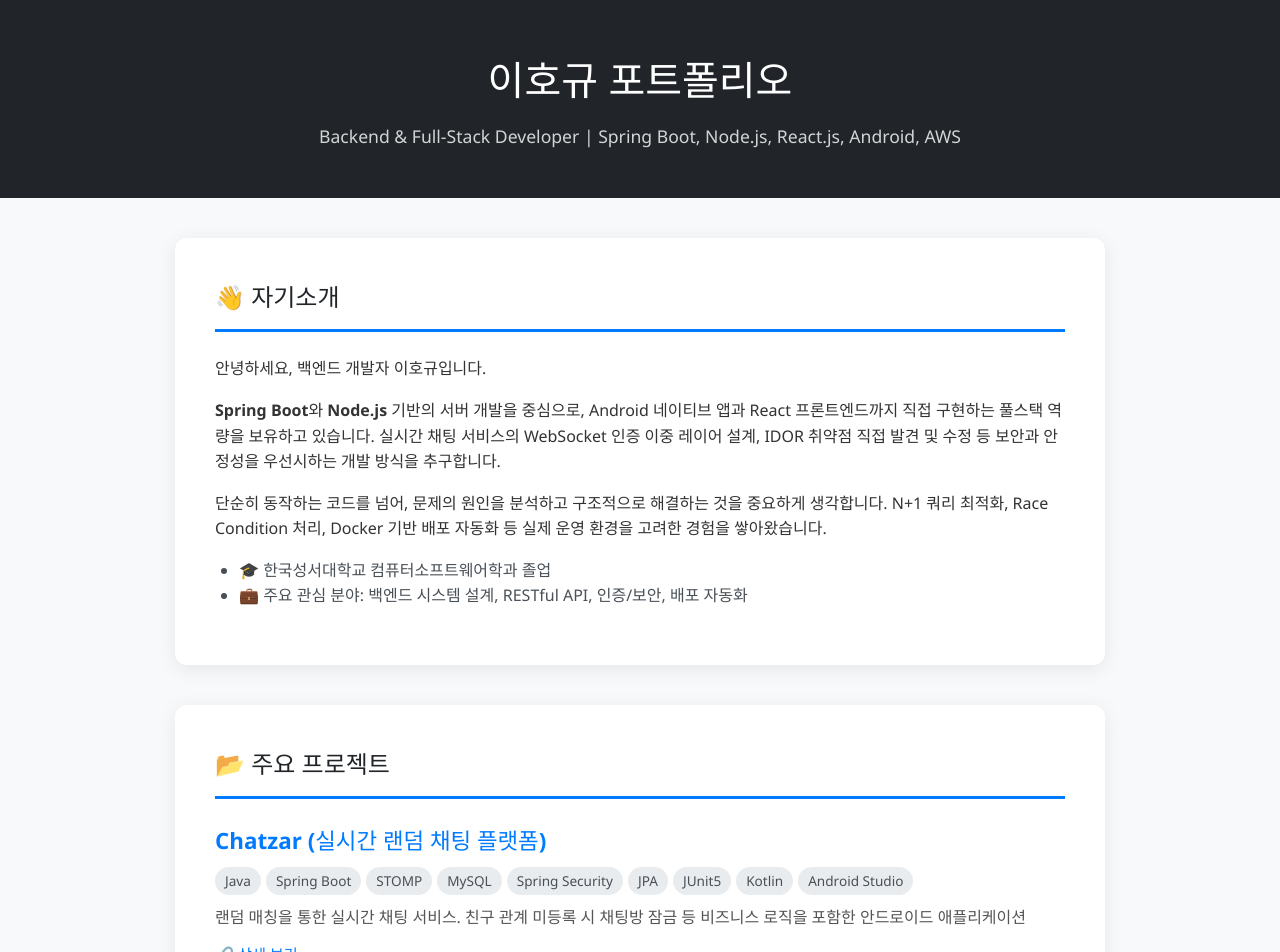
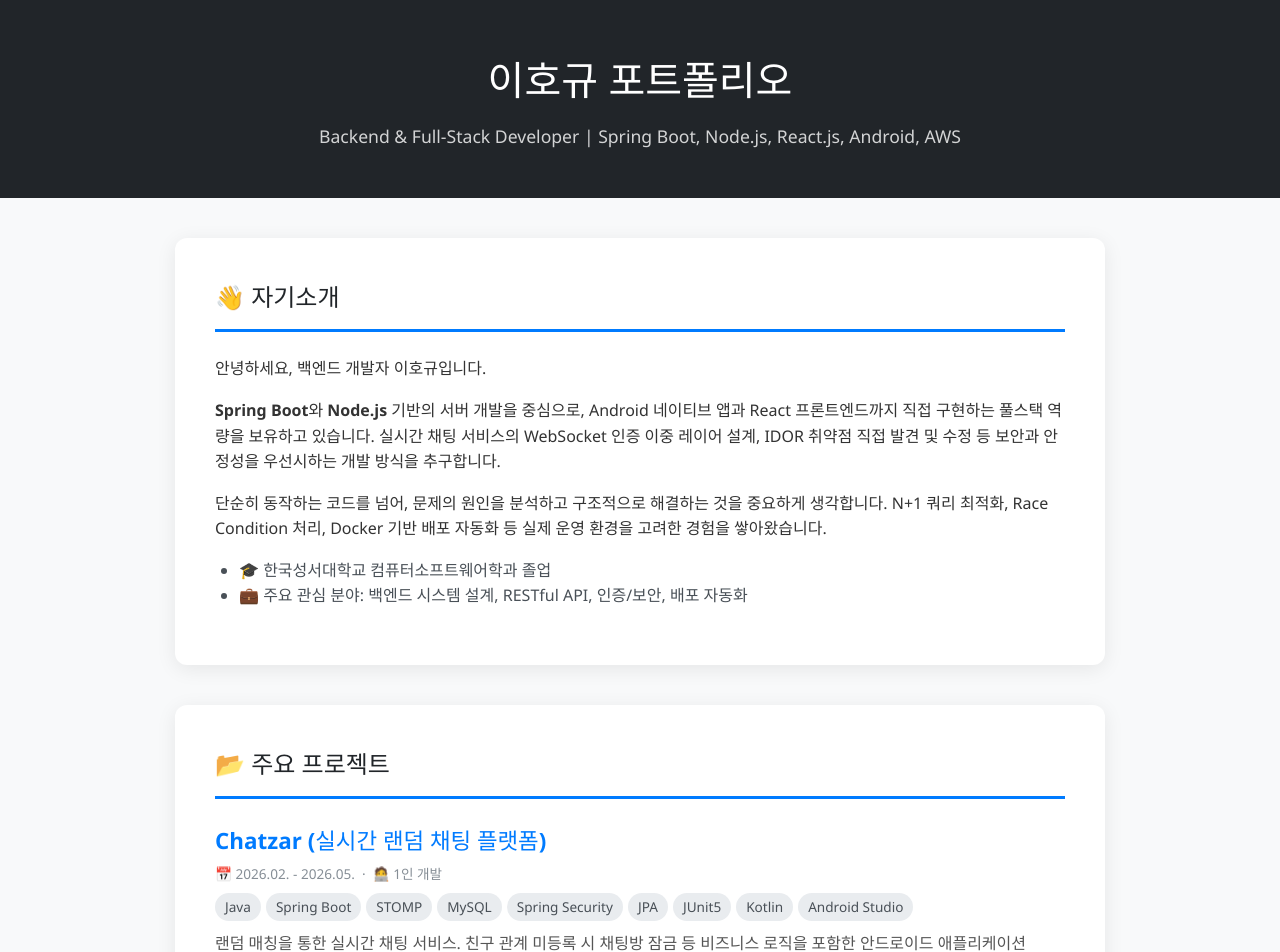
Before and after one commit to JamongFriend/jamongfriend.github.io, a React (Vite) app: page / in a window 1280 px wide. Shown: the top 952 px of the page. Built offline with nearby package versions, Linux system fonts and the light colour scheme.

Commit message:
Update chatzar.js

```diff
--- a/src/data/projects/chatzar.js
+++ b/src/data/projects/chatzar.js
@@ -2,6 +2,8 @@ export const Chatzar = {
   id: "chatzar",
   title: "Chatzar",
   subtitle: "실시간 랜덤 채팅 플랫폼",
+  period: "2026.02. - 2026.05.",
+  role: "1인 개발",
   tech: ["Java", "Spring Boot", "STOMP", "MySQL", "Spring Security", "JPA", "JUnit5", "Kotlin", "Android Studio"],
   description: "랜덤 매칭을 통한 실시간 채팅 서비스. 친구 관계 미등록 시 채팅방 잠금 등 비즈니스 로직을 포함한 안드로이드 애플리케이션",
   fullDescription: "Chatzar는 보안성과 실시간성을 극대화한 채팅 서비스의 백엔드 시스템입니다. 닉네임#태그 시스템을 통한 고유 식별 체계를 구축하였으며, WebSocket 기반의 양방향 통신 환경에서 발생할 수 있는 보안 충돌 및 비동기 경주 상태(Race Condition) 문제를 해결하며 안정적인 인프라를 구축하는 데 집중했습니다.",
```
